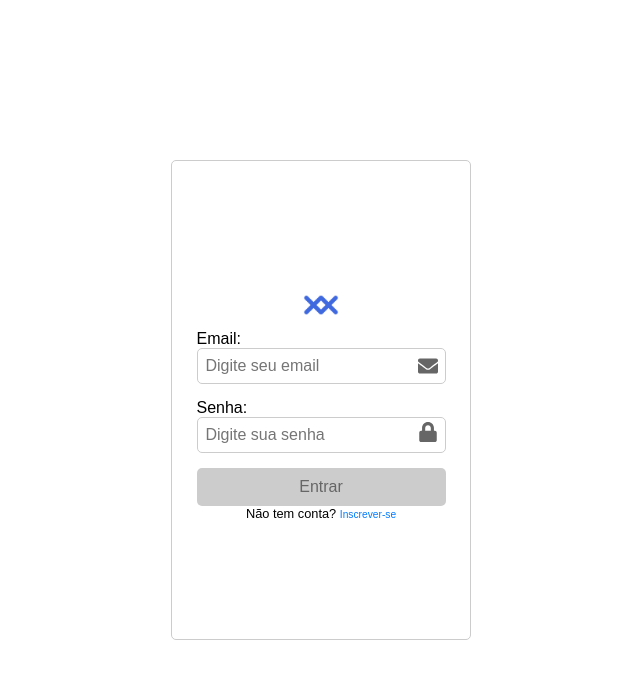
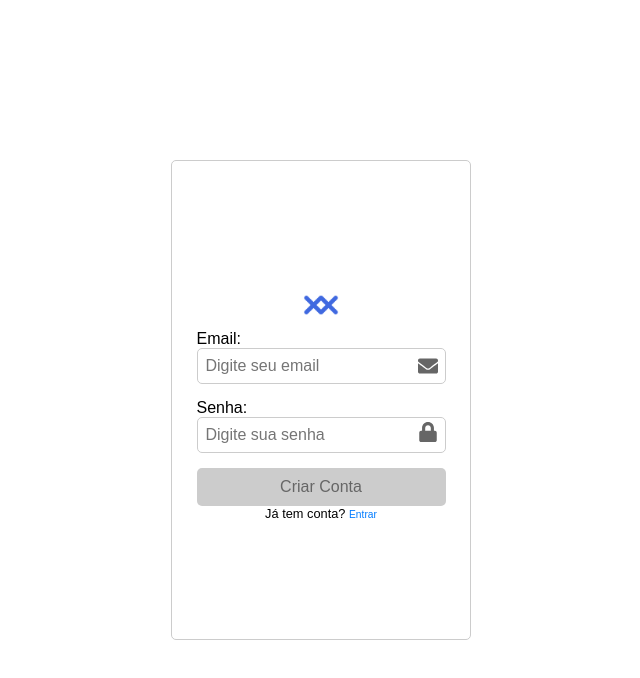
Before and after one commit to joaogentelucio/validar-email, a React (Vite) app: page /SignUp in a window 1280 px wide. Shown: the top 678 px of the page, without its empty margins (319-959 px from the left). Built offline with nearby package versions, Linux system fonts and the light colour scheme.

Commit message:
Ajustes 5

```diff
--- a/package.json
+++ b/package.json
@@ -12,7 +12,8 @@
   "dependencies": {
     "react": "^19.0.0",
     "react-dom": "^19.0.0",
-    "react-icons": "^5.5.0"
+    "react-icons": "^5.5.0",
+    "react-router-dom": "^7.3.0"
   },
   "devDependencies": {
     "@eslint/js": "^9.21.0",
--- a/src/App.tsx
+++ b/src/App.tsx
@@ -1,9 +1,16 @@
-import React from 'react';
-import Login from './pages/SignIn'
+import { BrowserRouter as Router, Routes, Route, Navigate } from 'react-router-dom';
+import SignIn from '@/pages/SignIn';
+import SignUp from '@/pages/SignUp';
 
 const App: React.FC = () => {
   return (
-    <Login />
+    <Router>
+    <Routes>
+      <Route path="/" element={<Navigate to="/SignIn" />} />
+      <Route path="/SignIn" element={<SignIn />} />
+      <Route path="/SignUp" element={<SignUp />} />
+    </Routes>
+  </Router>
   );
 };
 
--- a/src/pages/SignIn/index.module.css
+++ b/src/pages/SignIn/index.module.css
@@ -101,7 +101,7 @@
     font-size: 0.8em;
 }
 
-.registerLink a {
+.registerLink .signup {
     color: #007bff;
     font-size: 0.8em;
     text-decoration: none;
--- a/src/pages/SignIn/index.tsx
+++ b/src/pages/SignIn/index.tsx
@@ -1,4 +1,5 @@
 import React, { useState } from 'react';
+import { Link } from 'react-router-dom';
 import { FaEnvelope, FaLock } from 'react-icons/fa';
 import styles from './index.module.css';
 import logo from '@/assets/Icon.png';
@@ -140,7 +141,7 @@ export default function Login() {
 
         <div className={styles.registerLink}>
           <p>
-            Não tem conta? <a href="/registro">Inscrever-se</a>
+            Não tem conta? <Link to="/SignUp" className={styles.signup}>Inscrever-se</Link>
           </p>
         </div>
       </div>
--- a/src/pages/SignUp/index.module.css
+++ b/src/pages/SignUp/index.module.css
@@ -96,3 +96,17 @@
     font-size: 14px;
     margin-top: 10px;
 }
+
+.signinLink p {
+    font-size: 0.8em;
+}
+
+.signinLink .signin {
+    color: #007bff;
+    font-size: 0.8em;
+    text-decoration: none;
+}
+
+.signinLink .signin:hover {
+    text-decoration: underline;
+}
--- a/src/pages/SignUp/index.tsx
+++ b/src/pages/SignUp/index.tsx
@@ -1,4 +1,5 @@
 import React, { useState } from 'react';
+import { Link } from 'react-router-dom';
 import { FaEnvelope, FaLock, FaLockOpen } from 'react-icons/fa';
 import styles from './index.module.css';
 import logo from '@/assets/Icon.png'
@@ -166,9 +167,14 @@ export default function SignUp() {
             className={isFormValid() ? styles.button : styles.buttonDisabled}
             disabled={!isFormValid()}
           >
-            Entrar
+            Criar Conta
           </button>
         </form>
+        <div className={styles.signinLink}>
+          <p>
+            Já tem conta? <Link to="/SignIn" className={styles.signin}>Entrar</Link>
+          </p>
+        </div>
       </div>
     </div>
   );
```
Also changed, not shown: 1 other file (tests, documents, lock files or other folders).
